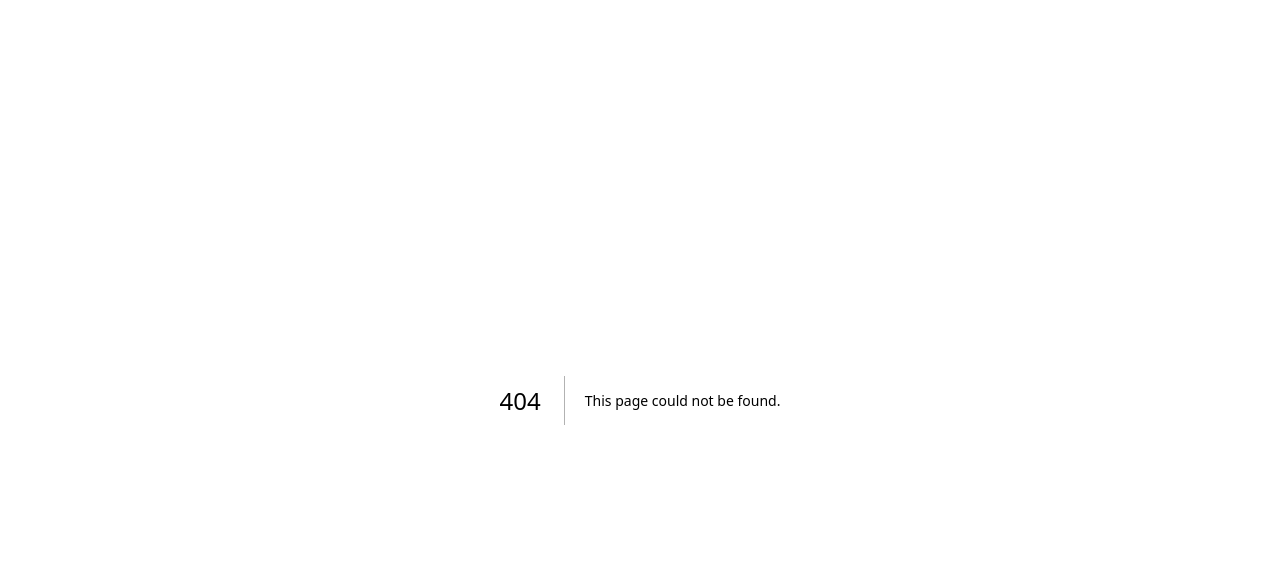
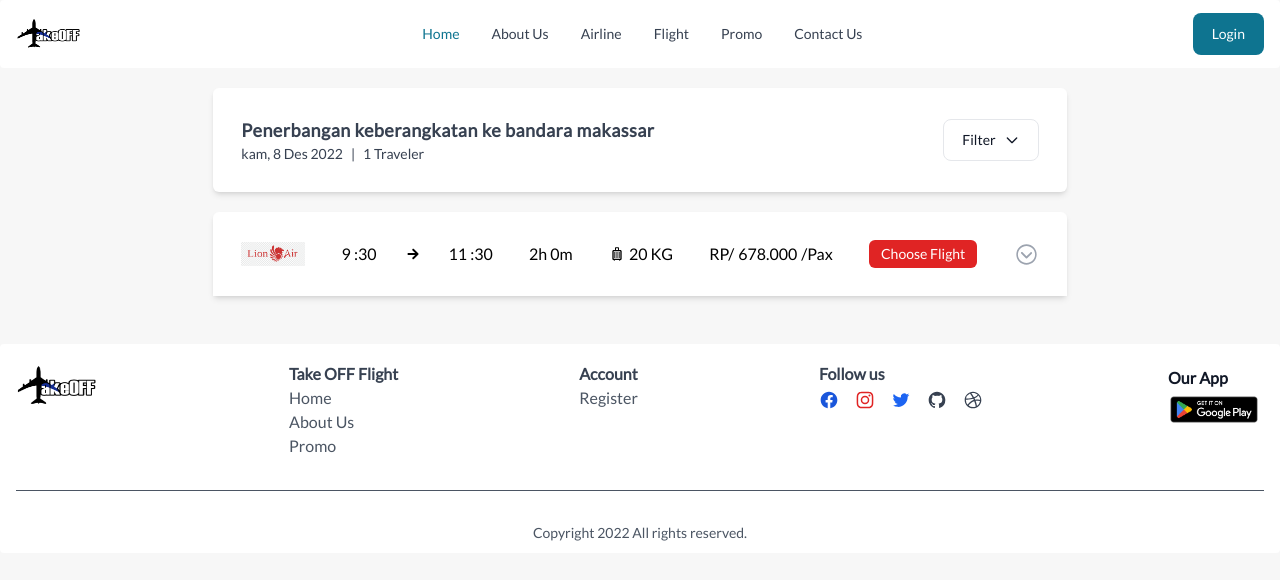
Before and after one commit to Arbyusman/flight-app, a Next.js app: page /search in a window 1280 px wide. Before the commit this address had no page. Shown: the top 580 px of the page. Built offline with nearby package versions, Linux system fonts and the light colour scheme; no server answers.

Commit message:
add search result

```diff
--- a/components/index.js
+++ b/components/index.js
@@ -5,4 +5,5 @@ import Banner from "./banner";
 import SlideShow from "./slideshow";
 import UserProfile from "./userProfile";
 import HistoryBooking from "./historyBooking";
-export { NavbarComponent,Footer,WhyUs,Banner,SlideShow,UserProfile,HistoryBooking};
+import SearcResult from "./searchResult";
+export { NavbarComponent,Footer,WhyUs,Banner,SlideShow,UserProfile,HistoryBooking,SearcResult};
--- a/components/navbar.jsx
+++ b/components/navbar.jsx
@@ -12,7 +12,7 @@ import { useRouter } from "next/router";
 import React, { useState, useEffect } from "react";
 import Image from "next/image";
 import LogoImage from "../public/images/TakeOff.png";
-import Link from "next/link";
+import Link from 'next/link'
 
 export default function NavbarComponent() {
   const router = useRouter();
@@ -22,6 +22,26 @@ export default function NavbarComponent() {
   const [password, setPassword] = useState("");
   const [user, setUser] = useState({});
   const [err, setErr] = useState("");
+
+  useEffect(() => {
+    const token = localStorage.getItem("token");
+    const id = localStorage.getItem("id");
+    fetch(
+      `https://beckend-takeoff-production.up.railway.app/api/v1/users/${id}`,
+      {
+        method: "GET",
+        headers: {
+          "Content-Type": "application/json",
+          Authorization: `Bearer ${token}`,
+        },
+      }
+    )
+      .then((res) => res.json())
+      .then((data) => {
+        setUser(data.data);
+      });
+    setIsLoggedIn(!!token);
+  }, []);
 
   async function handelLogin() {
     const response = await fetch(
@@ -65,58 +85,6 @@ export default function NavbarComponent() {
     }
   }
 
-  async function getUsers() {
-    const id = localStorage.getItem("id");
-    const token = localStorage.getItem("token");
-
-    const response = await fetch(
-      `https://beckend-takeoff-production.up.railway.app/api/v1/users/${id}`,
-      {
-        method: "GET",
-        headers: {
-          "Content-Type": "application/json",
-          Authorization: `Bearer ${token}`,
-        },
-      }
-    ).catch((err) => {
-      throw err;
-    });
-
-    const user = await response.json();
-  }
-
-  useEffect(() => {
-    getUsers();
-    const token = localStorage.getItem("token");
-
-    // fetch(
-    //   `https://beckend-takeoff-production.up.railway.app/api/v1/users/${id}`,
-    //   {
-    //     method: "GET",
-    //     headers: {
-    //       "Content-Type": "application/json",
-    //       Authorization: `Bearer ${token}`,
-    //     },
-    //   }
-    // )
-    //   .then((res) => res.json())
-
-    //   .then((data) => {
-    //     if (data.data.token !== token) {
-    //       console.log("token", data.data.token);
-    //       router.push("/");
-    //     }
-    //     setUser(data.data);
-    //   });
-
-    if (token === undefined) {
-      setIsLoggedIn(false);
-      router.push("/");
-    }
-
-    setIsLoggedIn(!!token);
-  }, []);
-
   function handleLogout() {
     localStorage.removeItem("token");
     localStorage.removeItem("id");
@@ -148,13 +116,12 @@ export default function NavbarComponent() {
                   />
                 }
               >
+
                 <Dropdown.Item>
-                  <a href="">Profile</a>
+                  <a href={"profile/" + user.id}>Profile</a>
                 </Dropdown.Item>
                 <Dropdown.Item>Settings</Dropdown.Item>
-                <Dropdown.Item>
-                  <Link href="history">History</Link>
-                </Dropdown.Item>
+                <Dropdown.Item ><Link href="history">History</Link></Dropdown.Item>
                 <Dropdown.Item>Wishlist</Dropdown.Item>
                 <Dropdown.Divider />
                 <Dropdown.Item onClick={handleLogout}>Sign out</Dropdown.Item>
--- /dev/null
+++ b/components/searchResult.jsx
@@ -0,0 +1,149 @@
+import React, { useState } from "react";
+import { Button, Dropdown, Select } from "flowbite-react";
+import {
+  IoMdArrowRoundForward,
+  IoIosArrowDropdown,
+  IoIosTimer,
+} from "react-icons/io";
+
+import { MdOutlineLuggage } from "react-icons/md";
+import { BiJoystick } from "react-icons/bi";
+import { GiBackpack } from "react-icons/gi";
+import Image from "next/image";
+import logoMaskapai from "../public/images/lion_air.png";
+
+export default function SearcResult() {
+  const [isOpen, setIsOpen] = useState(false);
+
+  return (
+    <div className="justify-center items-center flex-row">
+      {/* title */}
+      <div className="flex justify-center items-center">
+        <div className="md:w-2/3 flex bg-white rounded-md mt-5 justify-between shadow-md p-7">
+          <div className="text-gray-700">
+            <h1 className="font-semibold tracking-wide antialiased text-lg">
+              Penerbangan keberangkatan ke bandara makassar
+            </h1>
+            <div className="flex gap-2 text-sm">
+              <p>kam, 8 Des 2022</p>
+              <p>|</p>
+              <p>1 Traveler</p>
+            </div>
+          </div>
+          <div className="gap-2 flex items-center justify-center ">
+            <Dropdown
+              id="filter_tiket"
+              label="Filter"
+              color="gray"
+              className="py-2.5 px-2 text-sm font-medium text-gray-900 focus:outline-none bg-white rounded-lg border border-gray-200 "
+            >
+              <Dropdown.Item>Harga Terendah</Dropdown.Item>
+              <Dropdown.Item>Harga Tertinggi</Dropdown.Item>
+            </Dropdown>
+          </div>
+        </div>
+      </div>
+      {/* end title */}
+      {/* ticket */}
+      <div>
+        <div className="flex justify-center ">
+          <div className="md:w-2/3  bg-white rounded-t-md mt-5 shadow-md p-7">
+            <div className="flex items-center  justify-between ">
+              <Image className="w-16 flex" src={logoMaskapai} />
+              <div className="flex items-center gap-7">
+                <p>9 :30</p>
+                <IoMdArrowRoundForward />
+                <p>11 :30</p>
+              </div>
+              <p className="flex">2h 0m</p>
+              <p className="flex gap-1 items-center">
+                <MdOutlineLuggage />
+                20 KG
+              </p>
+              <div className="flex gap-1 items-center">
+                <p>RP/ </p>
+                <p>678.000</p>
+                <p>/Pax</p>
+              </div>
+              <button
+                type="button"
+                className="focus:outline-none text-white bg-red-600 hover:bg-red-700 focus:ring-4 focus:ring-red-300 font-medium rounded-md text-sm px-3 py-1 "
+              >
+                Choose Flight
+              </button>
+
+              <button
+                type="button"
+                className={`text-gray-400 rounded-full  hover:shadow-2xl hover:bg-gray-100 hover:text-gray-500   ${
+                  isOpen ? "rotate-180 duration-700 " : "rotate-0 duration-700"
+                } `}
+                onClick={() => setIsOpen(!isOpen)}
+              >
+                <IoIosArrowDropdown
+                  className="w-full"
+                  style={{ width: "25px", height: "25px" }}
+                />
+                <span className="sr-only">Icon description</span>
+              </button>
+            </div>
+          </div>
+        </div>
+
+        {/* ticket desc */}
+        <div
+          className={`flex justify-center duration-700 ease-in-out overflow-hidden  ${
+            isOpen ? "max-h-56" : "max-h-0"
+          } `}
+        >
+          <div className="md:w-2/3  bg-white border-t-2   shadow-md p-7">
+            <div className="flex items-start  justify-between ">
+              <Image className="w-16 flex" src={logoMaskapai} />
+              <div className=" items-center gap-7 text-gray-600 tracking-wide antialiased">
+                <div className="flex gap-7 items-center">
+                  <div>
+                    <p className="font-bold text-xl">10 : 30</p>
+                    <p>9 Dec 2022</p>
+                  </div>
+                  <div className=" ">
+                    <p className="text-md">Kendari ( KDI )</p>
+                    <p className="text-sm">Haluoleo Airport</p>
+                  </div>
+                </div>
+                <div className="flex gap-2 my-2 items-center">
+                  <IoIosTimer className="" />
+                  <p> 1h:0m</p>
+                </div>
+                <div className="flex gap-7 items-center">
+                  <div>
+                    <p className="font-bold text-xl">11 :30</p>
+                    <p>9 Dec 2022</p>
+                  </div>
+                  <div className=" ">
+                    <p className="text-md">Makassar ( UPG )</p>
+                    <p className="text-sm">
+                      Sultan Hasanuddin International Airport
+                    </p>
+                  </div>
+                </div>
+              </div>
+              <div className="gap-7  text-gray-600 tracking-wide antialiased text-sm ">
+                <div className="flex gap-3 items-center my-1 ">
+                  <GiBackpack className="text-xl text-green-500" />
+                  <p>Cabin Baggage 7kg</p>
+                </div>
+                <div className="flex gap-3 items-center my-1">
+                  <MdOutlineLuggage className="text-xl text-blue-500" />
+                  <p>Baggage 20kg</p>
+                </div>
+                <div className="flex gap-3 items-center my-1">
+                  <BiJoystick className="text-xl text-red-500" />
+                  <p>Entertainment</p>
+                </div>
+              </div>
+            </div>
+          </div>
+        </div>
+      </div>
+    </div>
+  );
+}
--- /dev/null
+++ b/pages/search/index.js
@@ -0,0 +1,12 @@
+
+import { NavbarComponent, Footer, SearcResult } from "../../components";
+
+export default function login() {
+  return (
+    <div>
+      <NavbarComponent />
+      <SearcResult/>
+      <Footer />
+    </div>
+  );
+}
--- a/styles/globals.css
+++ b/styles/globals.css
@@ -4,6 +4,12 @@
 
 body {
   font-family: "Lato", sans-serif;
+  background-color: #F7F7F7;
+}
+
+#filter_tiket:hover, filter_tiket:focus,filter_tiket:focus-within {
+  color: gray;
+  padding: 2px;
 }
 
 /* html,
```
Also changed, not shown: public/images/lion_air.png (added).
